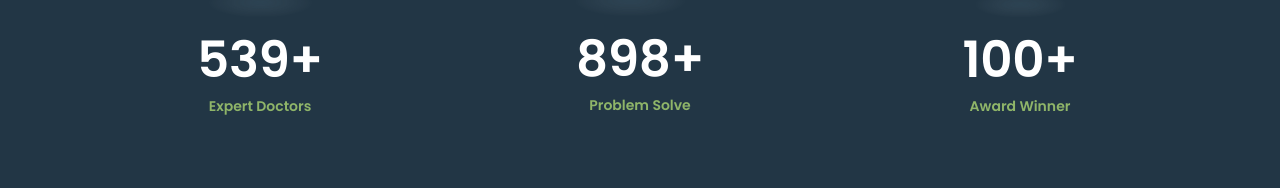
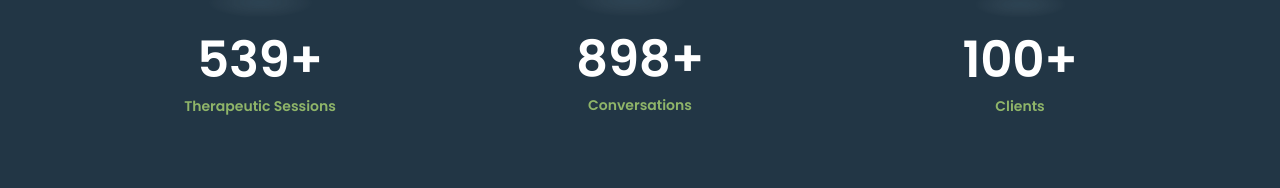
Before and after one commit to Leslie-T-art/YEMS-WEB, a React (Create React App) app: page / in a window 1280 px wide. Shown: the part 3370-3558 px from the top of the page. Built offline with nearby package versions, Linux system fonts and the light colour scheme; no server answers; the HTML template or start-up script is replaced by a standard one.

Commit message:
Update HomeTwoCounter.js

```diff
--- a/src/pages/HomeTwo/HomeTwoCounter/HomeTwoCounter.js
+++ b/src/pages/HomeTwo/HomeTwoCounter/HomeTwoCounter.js
@@ -8,9 +8,9 @@ const HomeTwoCounter = () => {
                 <div className="container">
                     <div className="row justify-content-around">
 
-                        <HomeTwoSingleCount icon="4" counter="540" subtitle="Expert Doctors" />
-                        <HomeTwoSingleCount icon="5" counter="899" subtitle="Problem Solve" />
-                        <HomeTwoSingleCount icon="6" counter="100" subtitle="Award Winner" />
+                        <HomeTwoSingleCount icon="4" counter="540" subtitle="Therapeutic Sessions" />
+                        <HomeTwoSingleCount icon="5" counter="899" subtitle="Conversations" />
+                        <HomeTwoSingleCount icon="6" counter="100" subtitle="Clients" />
 
                     </div>
                 </div>
```
